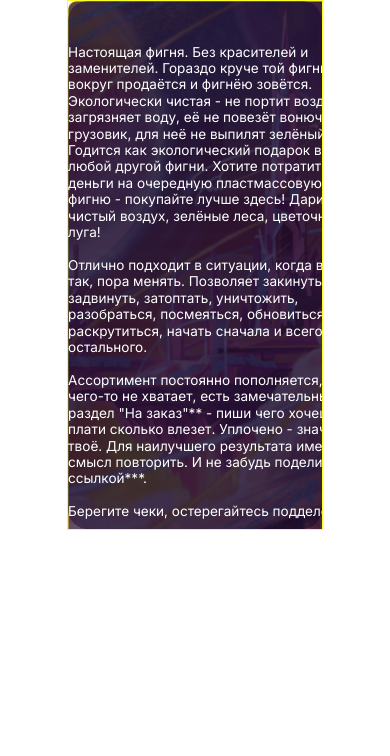
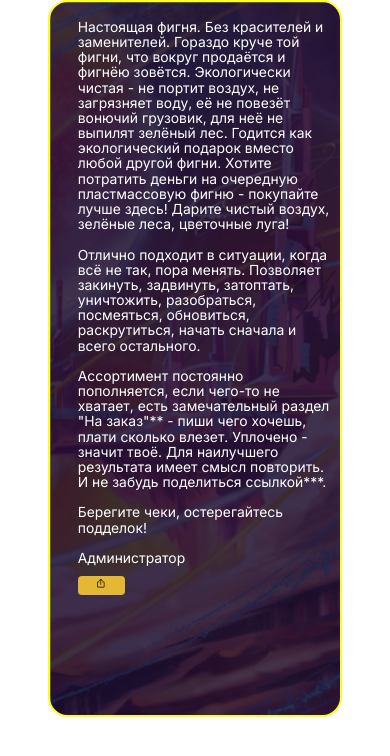
Before and after one commit to jjseljj/nonsense2-main-0b, a Next.js app: page /Second in a window 390 px wide. Shown: the top 756 px of the page. Built offline with nearby package versions, Linux system fonts and the light colour scheme.

Commit message:
Second comp commit

```diff
--- a/src/Sections/SecondComponent/SecondComponent.css
+++ b/src/Sections/SecondComponent/SecondComponent.css
@@ -4,8 +4,8 @@
   /*width: 31.25vw; /* 600px */
   width: 65.6vw !important; /* 1257px */
   height: 90vh !important; /* 1570px */
-    /*border: 2px solid #FCFC26;*/
-    /*border-radius: 20px;*/
+  border: 2px solid #FCFC26;
+  border-radius: 20px;
   margin: 0 auto;
   position: relative;
   overflow: hidden;
@@ -18,9 +18,7 @@
   left: 0;
   width: 100%;
   height: 100%;
-  background: rgba(6, 0, 42, 0.41); /* Цвет с прозрачностью */
-
-  border-radius: 20px;
+  background: rgba(6, 0, 42, 0.41);
 }
 .second-component__wrapper {
   /*width: 24.38vw; /* 468px */
@@ -64,30 +62,32 @@
   border: 1px solid #E4B832;
   pointer-events: auto;
 }
-
-  @media (max-width: 600px) {
+@media (max-width: 768px) {
   .second-component {
+    background: url('/images/2.png') no-repeat center top;
     background-size: cover;
-      width: 92.04vw; /* 370px */
-      height: 135.86vw !important; /* 718px */
-      border: 1px solid #FCFC26;
+    /*width: 31.25vw; /* 600px */
+    width: 75.49vw !important;
+    height: 90vh; /* 1229px */
+    border: 2px solid #FCFC26;
+    border-radius: 20px;
     margin: 0 auto;
     position: relative;
+    overflow: hidden;
   }
-
   .second-component__wrapper {
-      width: 76.37vw; /* 307px */
-      height: 131.84vw; /* 530px */
+    width: 65.63vw;
+    height: 30.94vw; /* 238px */
     margin: 0 auto;
     position: relative;
-      margin-top: 10.9vw !important; /* 80px */
+    margin-top: 3.6vw; /* 20px */
+    margin-left: 7.16vw; /* 55px */
   }
-
   .second-component__text {
     font-family: 'Inter', sans-serif;
-      font-size: 3.0vw;
+    font-size: 2.56vw !important; /* 12px */
     font-weight: 400;
-      line-height: 4.0vw; /* 16.94px */
+    line-height: 2.89vw !important; /* 14.52px */
     text-align: left;
     text-underline-position: from-font;
     text-decoration-skip-ink: none;
@@ -95,49 +95,54 @@
   }
   .second-component__actions {
     background: #E4B832;
-      width: 29.55vw; /* 118.77px */
-      height: 7.98vw; /* 40.1px */
+    width: 12.02vw !important; /* 154px */
+    height: 4.81vw !important; /* 54px */
     display: flex;
     align-items: center;
     justify-content: center;
-      border-radius: 4.98vw; /* 20px */
-      margin-top: 4.98vw; /* 20px */
+    border-radius: 1.04vw; /* 20px */
+    margin-top: 3.04vw; /* 20px */
   }
 
   .second-component__icon {
-      width: 5.46vw; /* 30px */
-      height: 5.46vw; /* 30px */
+    width: 4.03vw !important; /* 39px */
+    height: 4.03vw !important; /* 39px */
     background: #E4B832;
     border: 1px solid #E4B832;
   }
   .second-component__button {
     background: #E4B832;
     border: 1px solid #E4B832;
+    pointer-events: auto;
   }
 }
-  @media (max-width: 402px) {
+
+@media (max-width: 600px) {
   .second-component {
+    background: url('/images/2.png') no-repeat center top;
     background-size: cover;
-      width: 92.04vw; /* 370px */
-      height: 178.86vw; /* 718px */
-      border: 1px solid #FCFC26;
+    /*width: 31.25vw; /* 600px */
+    width: 75.49vw !important;
+    height: 90vh; /* 1229px */
+    border: 2px solid #FCFC26;
+    border-radius: 20px;
     margin: 0 auto;
     position: relative;
+    overflow: hidden;
   }
-
   .second-component__wrapper {
-      width: 76.37vw; /* 307px */
-      height: 131.84vw; /* 530px */
+    width: 65.63vw;
+    height: 30.94vw; /* 238px */
     margin: 0 auto;
     position: relative;
-      margin-top: 19.9vw; /* 80px */
+    margin-top: 3.6vw; /* 20px */
+    margin-left: 7.16vw; /* 55px */
   }
-
   .second-component__text {
     font-family: 'Inter', sans-serif;
-      font-size: 3.48vw; /* 14px */
+    font-size: 2.56vw !important; /* 12px */
     font-weight: 400;
-      line-height: 4.21vw; /* 16.94px */
+    line-height: 2.89vw !important; /* 14.52px */
     text-align: left;
     text-underline-position: from-font;
     text-decoration-skip-ink: none;
@@ -145,23 +150,77 @@
   }
   .second-component__actions {
     background: #E4B832;
-      width: 29.55vw; /* 118.77px */
-      height: 9.98vw; /* 40.1px */
+    width: 12.02vw !important; /* 154px */
+    height: 4.81vw !important; /* 54px */
     display: flex;
     align-items: center;
     justify-content: center;
-      border-radius: 4.98vw; /* 20px */
-      margin-top: 4.98vw; /* 20px */
+    border-radius: 1.04vw; /* 20px */
+    margin-top: 3.04vw; /* 20px */
   }
 
   .second-component__icon {
-      width: 7.46vw; /* 30px */
-      height: 7.46vw; /* 30px */
+    width: 4.03vw !important; /* 39px */
+    height: 4.03vw !important; /* 39px */
     background: #E4B832;
     border: 1px solid #E4B832;
   }
   .second-component__button {
     background: #E4B832;
     border: 1px solid #E4B832;
+    pointer-events: auto;
   }
 }
+@media (max-width: 402px) {
+  .second-component {
+    background: url('/images/2.png') no-repeat center top;
+    background-size: cover;
+    width: 75.49vw !important;
+    height: 85vh !important; /* 1229px */
+    border: 2px solid #FCFC26;
+    border-radius: 20px;
+    margin: 0 auto;
+    position: relative;
+    overflow: hidden;
+  }
+  .second-component__wrapper {
+    width: 65.63vw;
+    height: 30.94vw; /* 238px */
+    margin: 0 auto;
+    position: relative;
+    margin-top: 4.6vw !important; /* 20px */
+    margin-left: 7.16vw; /* 55px */
+  }
+  .second-component__text {
+    font-family: 'Inter', sans-serif;
+    font-size: 3.56vw !important; /* 12px */
+    font-weight: 400;
+    line-height: 3.89vw !important; /* 14.52px */
+    text-align: left;
+    text-underline-position: from-font;
+    text-decoration-skip-ink: none;
+    color: #FFFFFF;
+  }
+  .second-component__actions {
+    background: #E4B832;
+    width: 12.02vw !important; /* 154px */
+    height: 4.81vw !important; /* 54px */
+    display: flex;
+    align-items: center;
+    justify-content: center;
+    border-radius: 1.04vw; /* 20px */
+    margin-top: 3.04vw; /* 20px */
+  }
+
+  .second-component__icon {
+    width: 4.03vw !important; /* 39px */
+    height: 3.03vw !important; /* 39px */
+    background: #E4B832;
+    border: 1px solid #E4B832;
+  }
+  .second-component__button {
+    background: #E4B832;
+    border: 1px solid #E4B832;
+    pointer-events: auto;
+  }
+}
```
Lines whose indentation alone changed are shown as unchanged.
